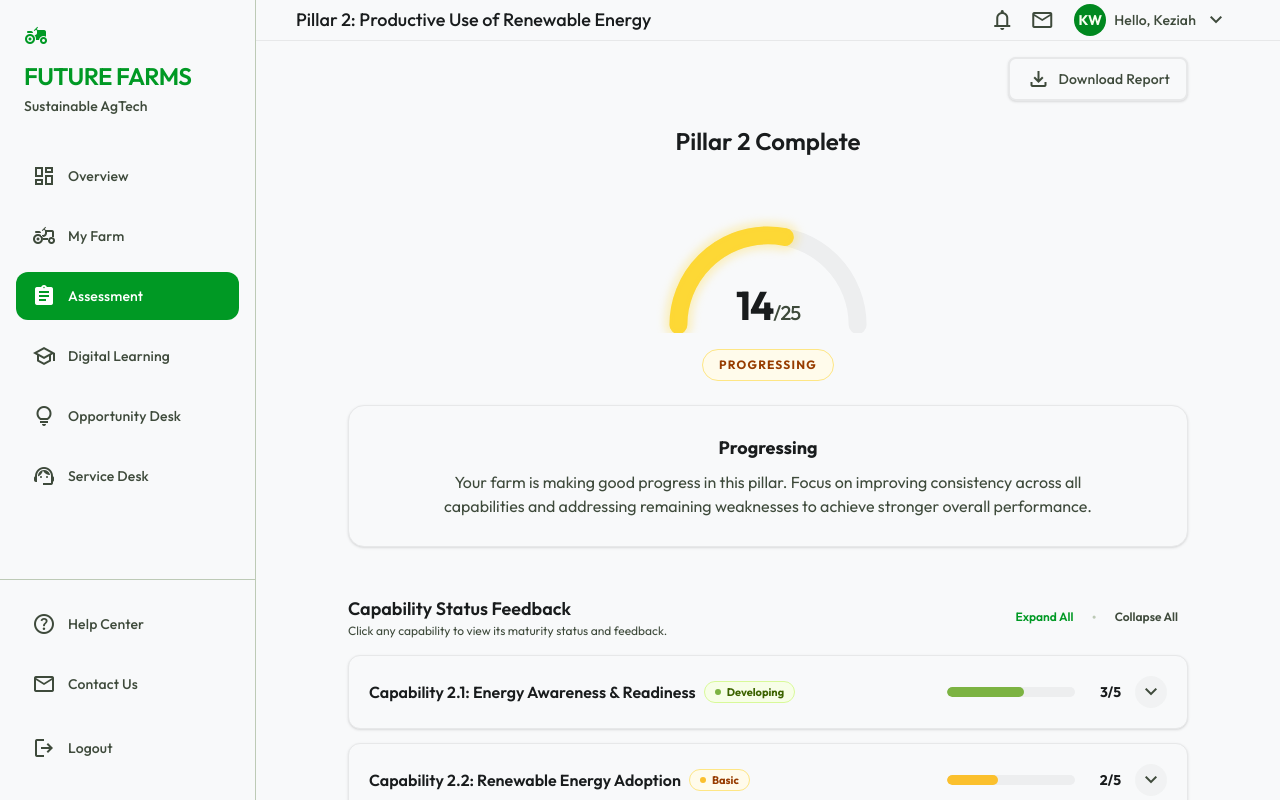
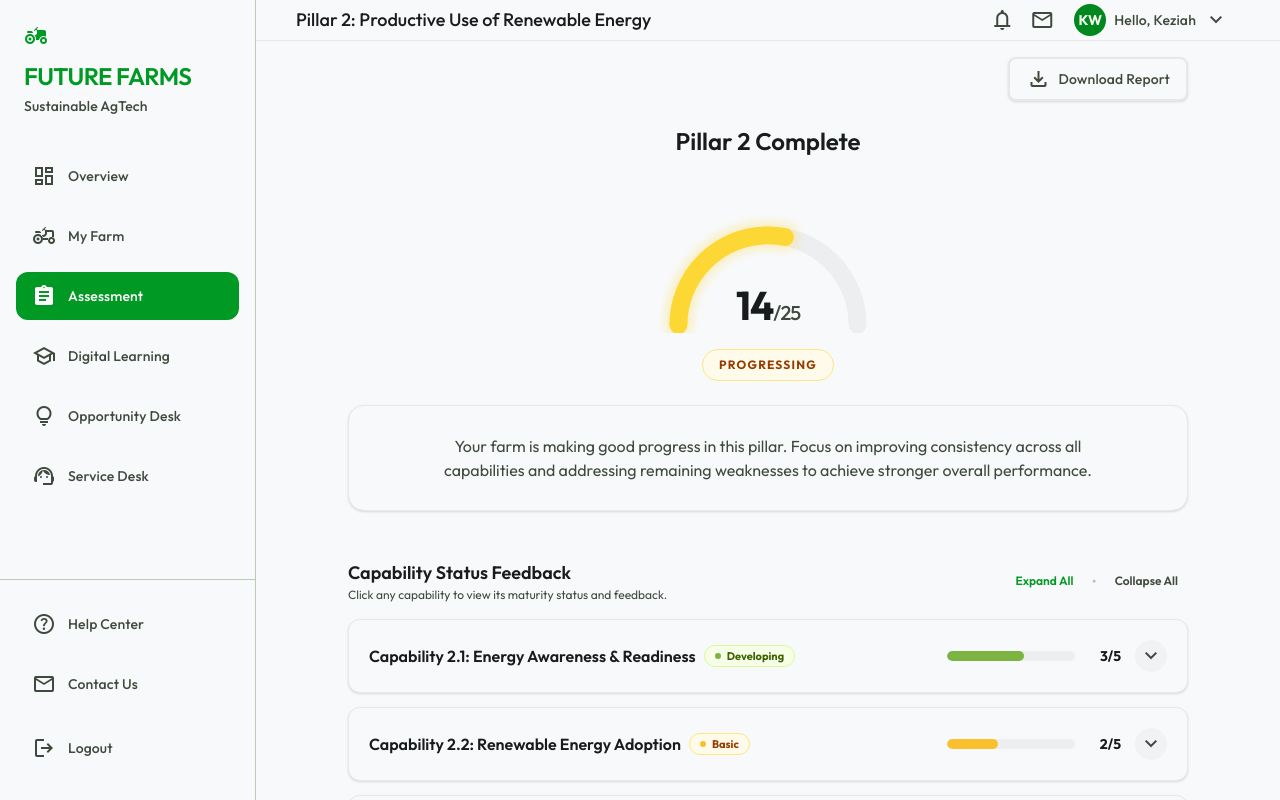
Before and after one commit to Arbarne-group/arbarne, a Next.js app: page /assessment/summary in a window 1280 px wide. Built offline with nearby package versions, Linux system fonts and the light colour scheme.

Commit message:
fix(assessment): remove repeated pillar status from inside feedback card

```diff
--- a/src/app/assessment/components/AssessmentSummaryView.tsx
+++ b/src/app/assessment/components/AssessmentSummaryView.tsx
@@ -193,9 +193,6 @@ export default function AssessmentSummaryView({
 
         {/* Feedback Card */}
         <div className="w-full bg-surface border border-surface-container-high rounded-2xl p-6 sm:p-7 shadow-sm mb-xl text-center">
-          <h2 className="font-title-md text-lg font-bold text-on-surface mb-2">
-            {pillarFeedback.label}
-          </h2>
           <p className="font-body-md text-body-md text-on-surface-variant leading-relaxed max-w-2xl mx-auto m-0">
             {pillarFeedback.feedback}
           </p>
```
